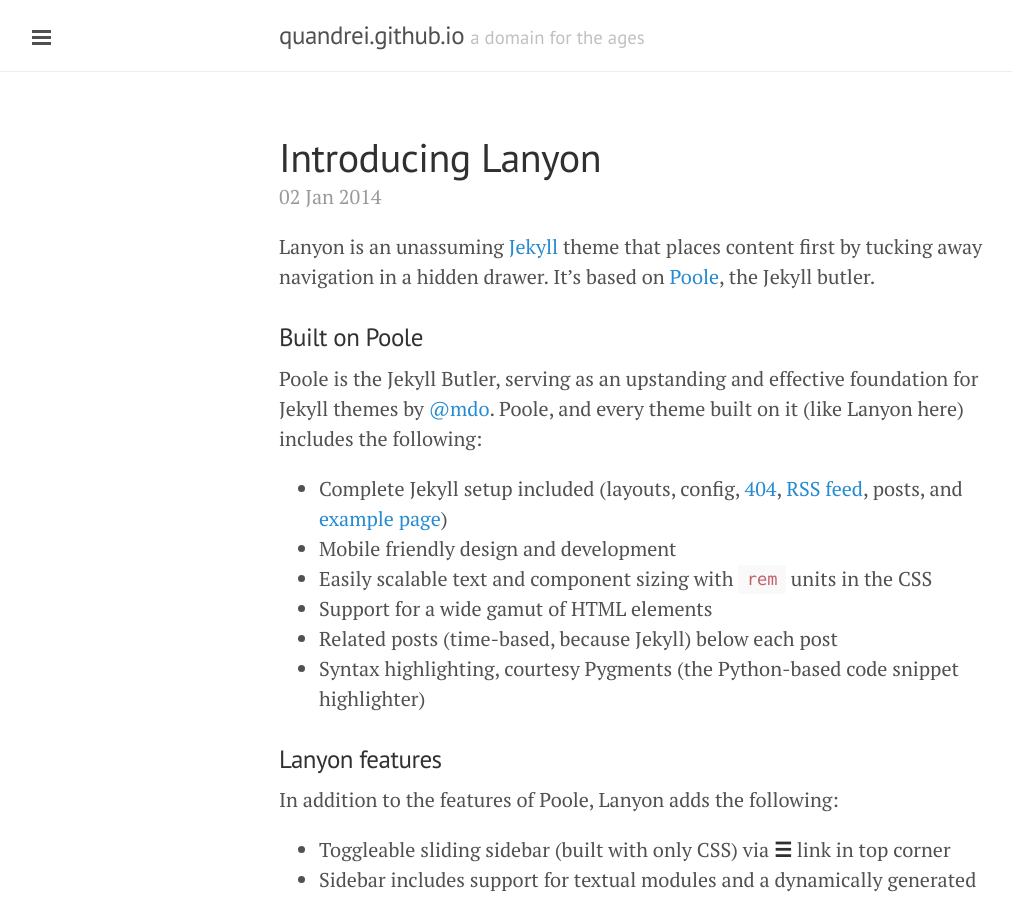
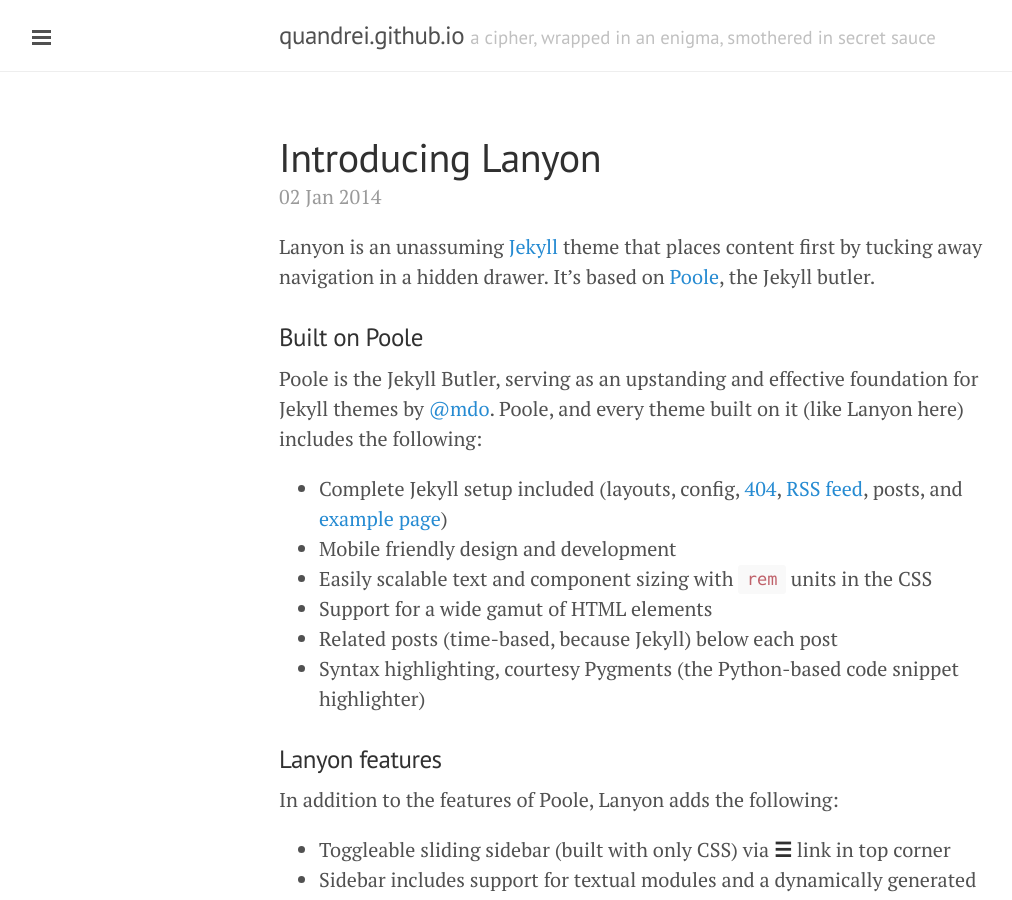
Before and after one commit to quandrei/quandrei.github.io, a Jekyll site: the page built from index.html, in a window 1280 px wide and 900 px high. Shown: the whole window, without its empty margins (1-1013 px from the left). Built offline with Jekyll 4.4.1, drawn with Linux system fonts in a browser that asks for light colours; Markdown is read by kramdown in place of the engine named in the settings; the list of posts is cut into pages by our own code.

Commit message:
Updated config

```diff
--- a/_config.yml
+++ b/_config.yml
@@ -7,8 +7,8 @@
 
 # Setup
 title:            quandrei.github.io
-tagline:          'a domain for the ages'
-description:      'quandrei: a cipher, wrapped in an enigma, smothered in secret sauce'
+tagline:          'a cipher, wrapped in an enigma, smothered in secret sauce'
+description:      'What you are experiencing is a temporary distortion of reality. Do not be alarmed.'
 url:              http://quandrei.github.io
 
 author:
```
